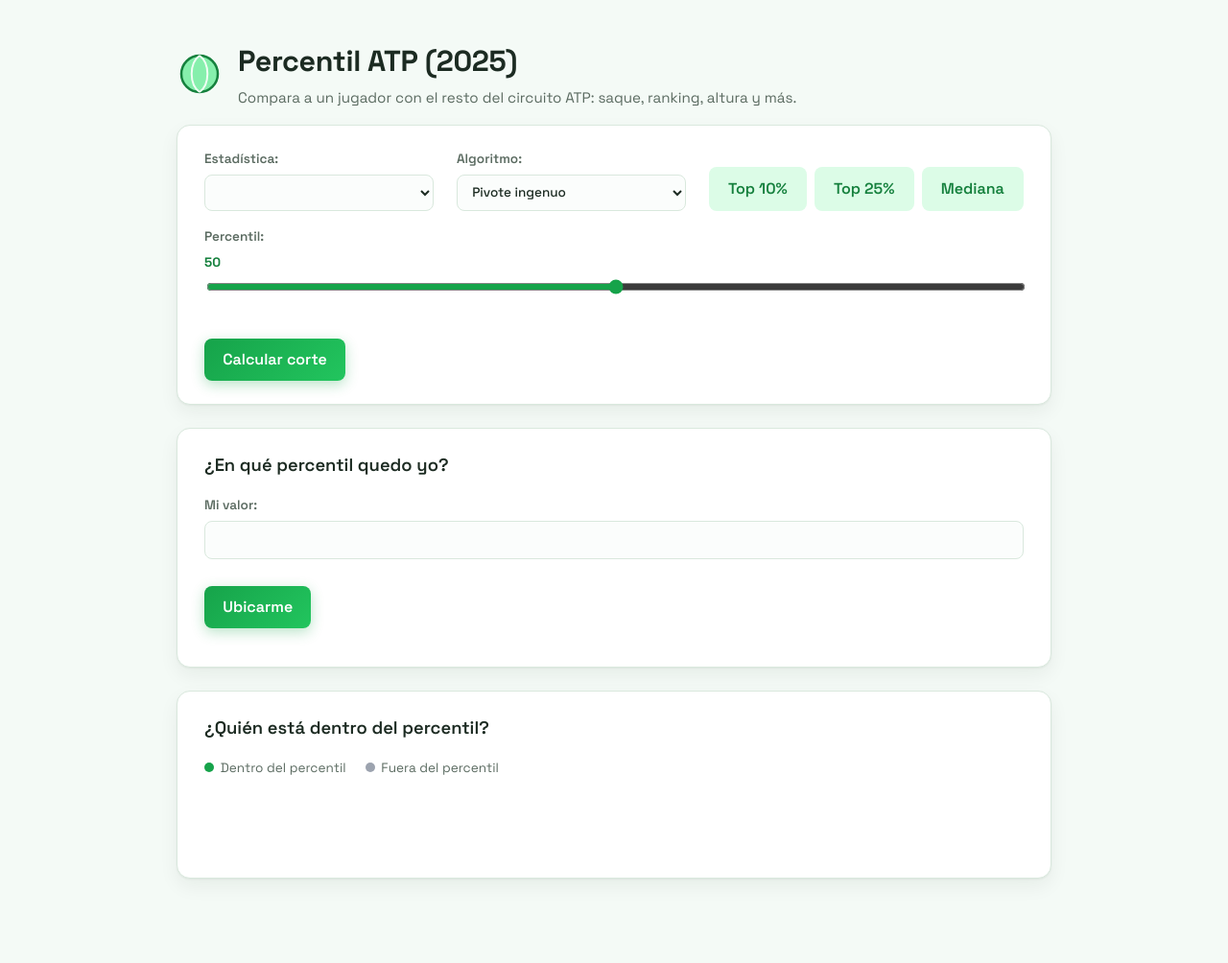
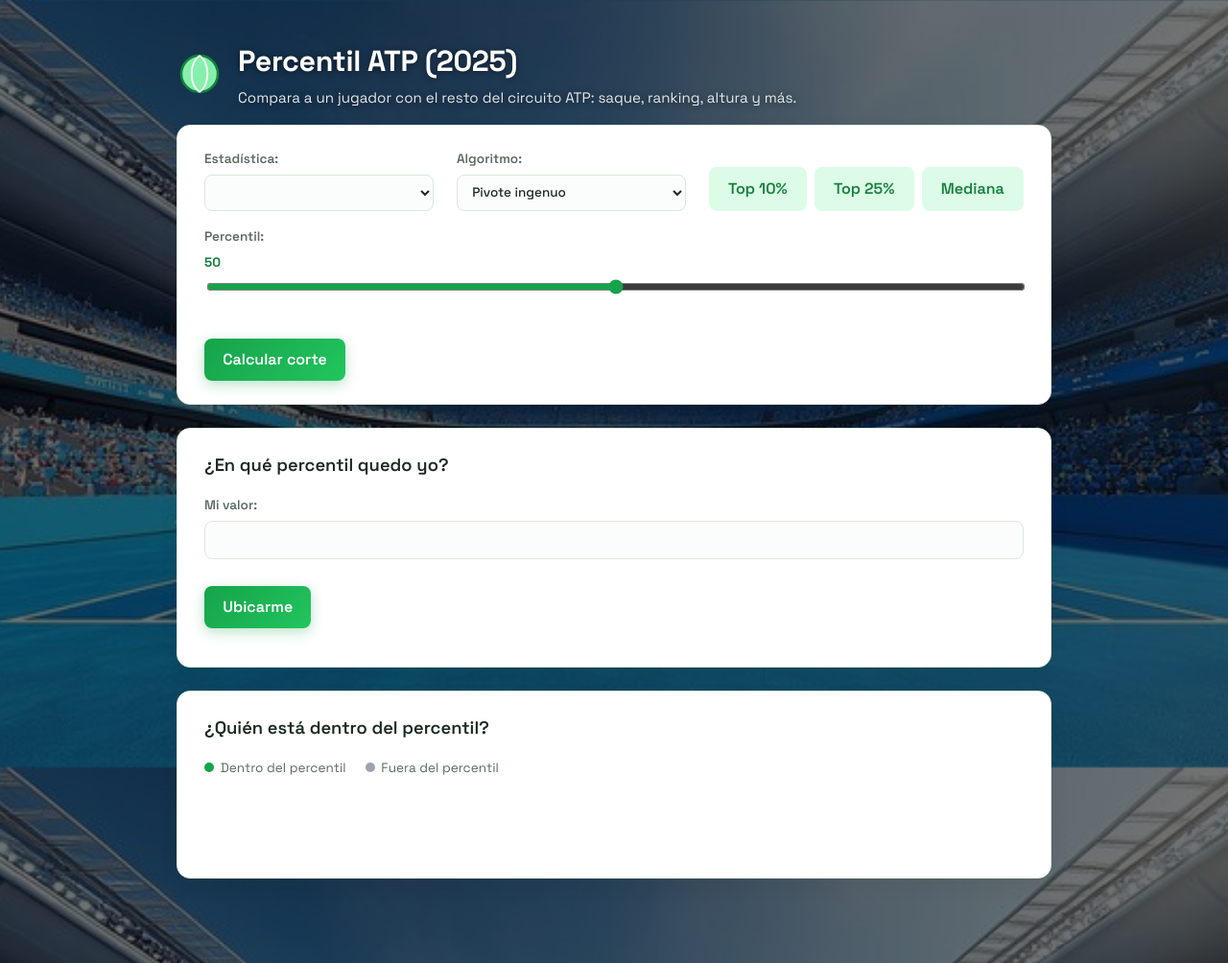
Before and after one commit to juanpablocarreram/ProyectoAlgoritmos, a plain HTML site: page app/frontend/index.html in a window 1280 px wide. Shown: the whole page at 96% size. Drawn offline with Linux system fonts and the light colour scheme; no server answers.

Commit message:
feat: agrega fondo de estadio con overlay oscuro
Usa stadium.jpg como fondo de toda la pagina (background-size: cover,
sin estirarse) con una capa negra semitransparente encima para
mantener la legibilidad del contenido.

```diff
--- a/app/frontend/style.css
+++ b/app/frontend/style.css
@@ -1,5 +1,4 @@
 :root {
-  --bg: #f4faf6;
   --panel: #ffffff;
   --texto: #1c2b22;
   --texto-suave: #5b6b61;
@@ -17,10 +16,17 @@
   box-sizing: border-box;
 }
 
+html {
+  min-height: 100%;
+  background:
+    linear-gradient(rgba(0, 0, 0, 0.55), rgba(0, 0, 0, 0.55)),
+    url("stadium.jpg") center / cover no-repeat fixed;
+}
+
 body {
   font-family: "Space Grotesk", "Trebuchet MS", sans-serif;
   color: var(--texto);
-  background: var(--bg);
+  background: transparent;
   max-width: 960px;
   margin: 0 auto;
   padding: 2.5rem 1.5rem 4rem;
@@ -32,6 +38,16 @@
   align-items: center;
   gap: 1rem;
   margin-bottom: 1rem;
+}
+
+.cabecera h1,
+.cabecera .subtitulo {
+  color: #ffffff;
+  text-shadow: 0 1px 6px rgba(0, 0, 0, 0.5);
+}
+
+.cabecera .subtitulo {
+  color: #e5e7eb;
 }
 
 .icono-tenis {
```
Also changed, not shown: app/frontend/stadium.jpg (added).
